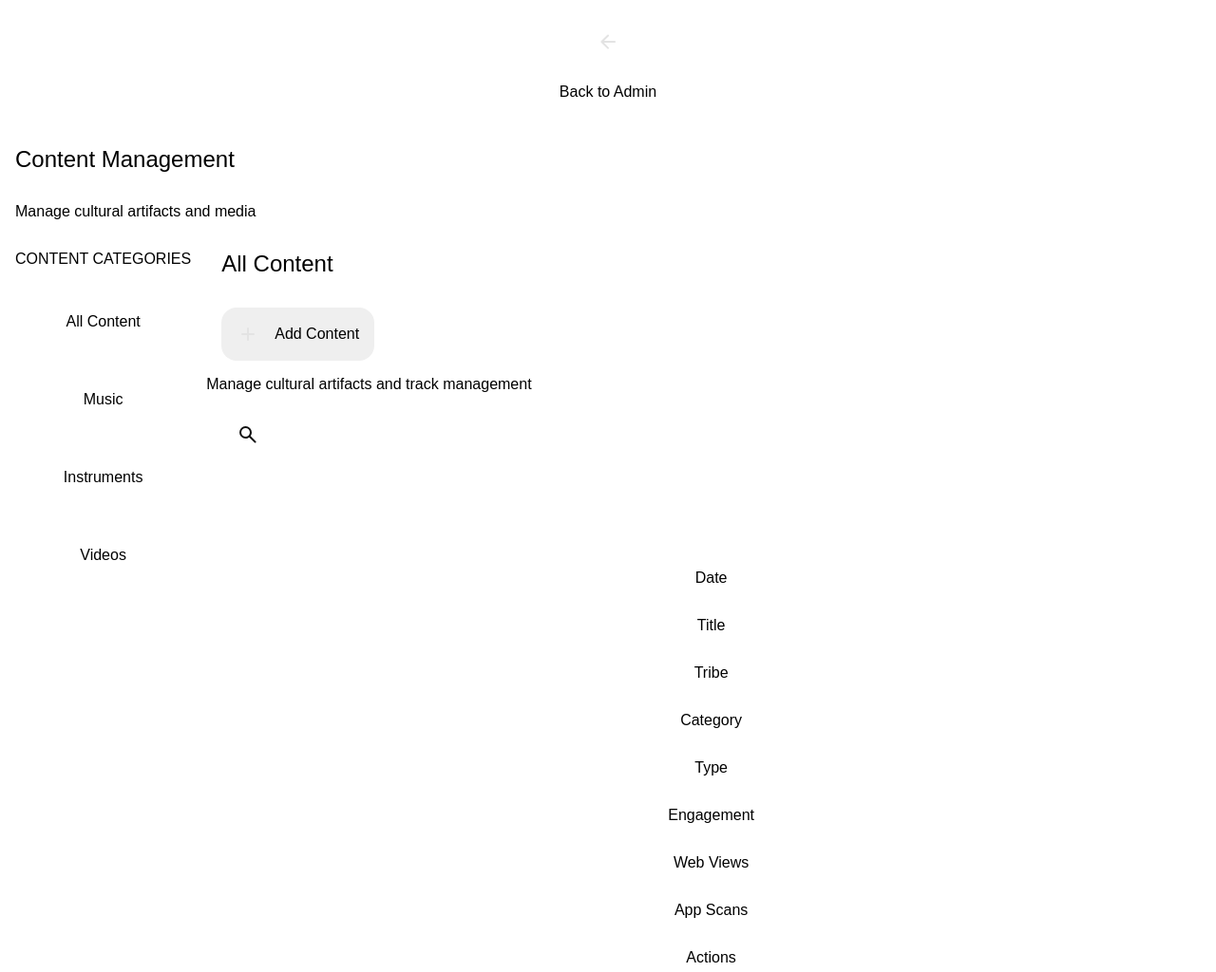
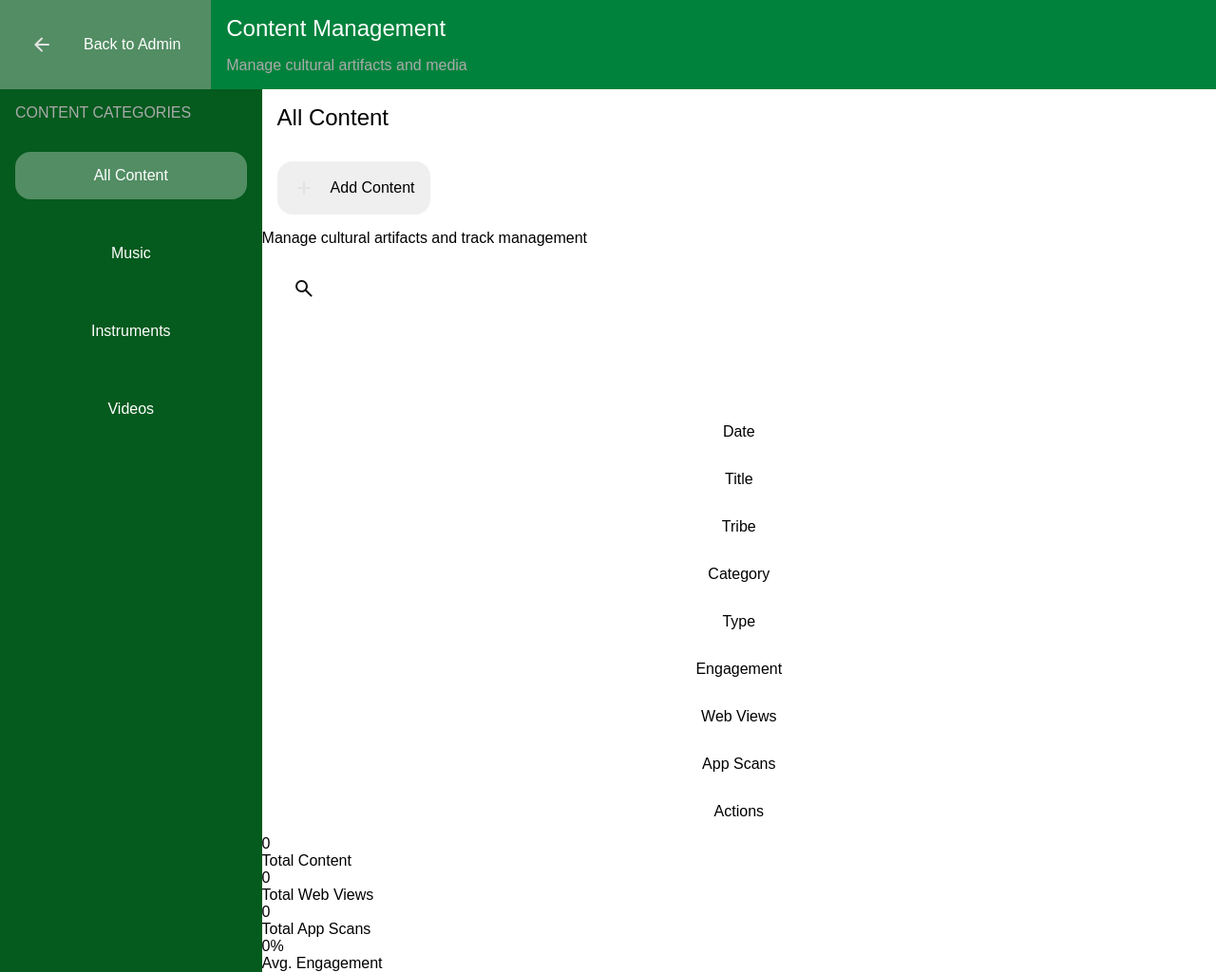
Before and after one commit to ionvop/huni-sa-tribu, a PHP site: page /content/index.php in a window 1280 px wide. Shown: the whole page at 95% size. Run offline with PHP 8.4, Linux system fonts and the light colour scheme.

Commit message:
Update style.css

```diff
--- a/style.css
+++ b/style.css
@@ -1,6 +1,9 @@
 :root {
     --theme-brown: #5a321e;
     --theme-brown-light: #6e5849;
+    --theme-green: #00823c;
+    --theme-green-light: #528d63;
+    --theme-green-dark: #055a1e;
 }
 
 body {
@@ -22,6 +25,7 @@ body {
     border-radius: 1rem;
     font-family: Arial, Helvetica, sans-serif;
     font-size: 1rem;
+    cursor: pointer;
 }
 
 .-form {
@@ -112,3 +116,60 @@ body {
 .-header--user {
     grid-template-columns: 10rem max-content 1fr max-content 10rem;
 }
+
+.-header__content {
+    display: grid;
+    grid-template-columns: repeat(2, max-content) 1fr;
+    background-color: var(--theme-green);
+    color: #fff;
+
+    & > .back {
+        display: grid;
+        grid-template-columns: repeat(2, max-content);
+        cursor: pointer;
+        transition-duration: 0.1s;
+
+        &:hover {
+            background-color: var(--theme-green-light);
+        }
+    }
+
+    & > .title {
+        & > .subtitle {
+            padding-top: 0rem;
+            color: #aaa;
+        }
+    }
+}
+
+.-navigation {
+    background-color: var(--theme-green-dark);
+    color: #fff;
+
+    & > .title {
+        color: #aaa;
+    }
+
+    & > .tab {
+        transition-duration: 0.1s;
+        cursor: pointer;
+
+        &:hover {
+            & > .box {
+                background-color: var(--theme-green-light);
+            }
+        }
+
+        & > .box {
+            padding-left: 5rem;
+            padding-right: 5rem;
+            border-radius: 1rem;
+        }
+    }
+
+    & > .tab--selected {
+        & > .box {
+            background-color: var(--theme-green-light);
+        }
+    }
+}
```
